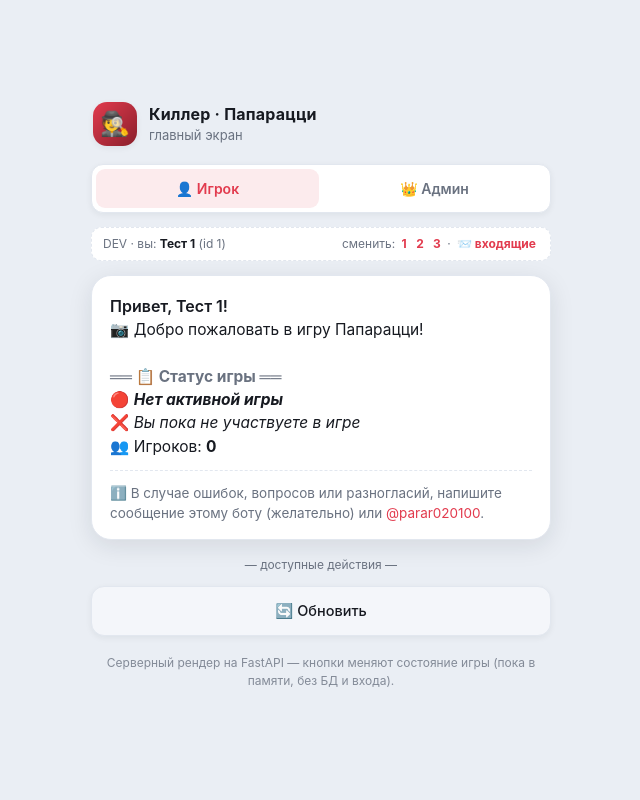
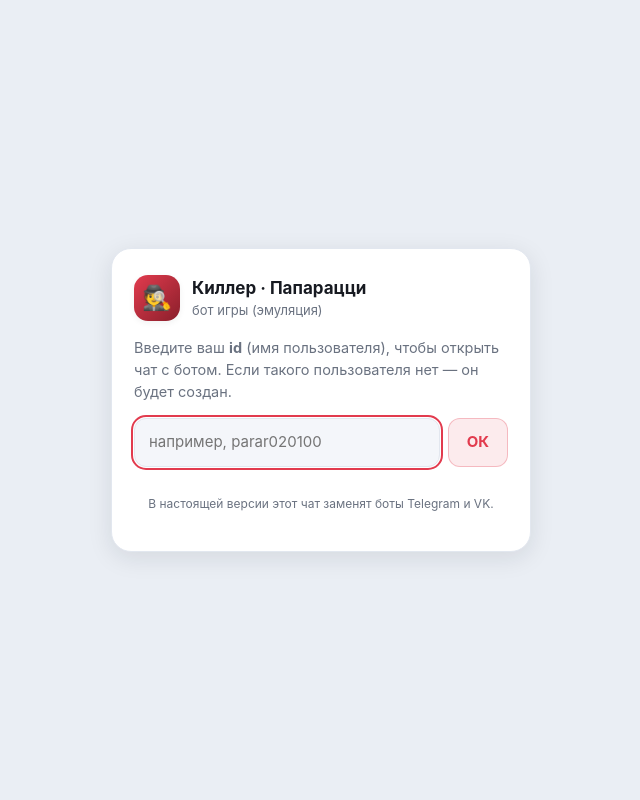
Before and after one commit to parar020100/killer-game-web, a FastAPI app: page / in a window 1280 px wide. Shown: the whole page, without its empty margins (319-959 px from the left). Run offline with FastAPI, Linux system fonts and the light colour scheme; data comes from the database, SQL or seed files in the repository.

Commit message:
Step 1: emulated chat landing + magic-link login + session
- Landing page `/` now emulates the bot chat: enter a username to open
  `/chat/<username>` (creates the profile on first open).
- Chat page shows the message history and a single `/start` button; `/start`
  issues a secure one-time magic link and posts it into the chat.
- `/login?token=` validates the token and sets a signed cookie session; the
  game dashboard moved to `/app` behind that session (`/logout` clears it).
- Magic links: 256-bit token, SHA-256-hashed in DB, single-use, 15-min TTL.
- core/auth.py (tokens), core/chat.py (chat log), msgfile gains sender tags;
  tg identity delivery now writes into the chat log.

Co-Authored-By: Claude Opus 4.8 <noreply@anthropic.com>

```diff
--- a/app.py
+++ b/app.py
@@ -1,26 +1,28 @@
-"""Веб-версия игры «Киллер / Папарацци» — каркас (FastAPI + Jinja2).
+"""Веб-версия игры «Киллер / Папарацци».
 
-Состояние игры, игроки и их каналы связи хранятся в SQLite (db.py, core/).
-
-Входа по аккаунту пока нет — вместо него DEV-режим на **тестовой** платформе:
-текущий пользователь выбирается параметром `?as=<N>` в адресе (по умолчанию 1).
-Каждое N — отдельная тестовая идентичность (platform='test'), поэтому в разных
-вкладках можно открыть разных пользователей (`?as=1`, `?as=2`, ...), не заводя
-реальных аккаунтов Telegram/VK. Уведомления такому пользователю падают в его
-«входящие» — их видно на странице /inbox/<N>.
+Архитектура входа:
+  /                     — эмуляция чата с ботом: поле «id» → открыть чат
+  /chat/<username>      — переписка с ботом: история + кнопка /start
+  /chat/<username>/start— бот присылает одноразовую ссылку для входа (magic-link)
+  /login?token=...      — проверка токена → подписанная cookie-сессия → /app
+  /app                  — игровой дашборд (доступен только вошедшему пользователю)
 
 Кнопки — обычные HTML-формы (POST → изменение состояния → редирект), без JavaScript.
-
 Запуск:  ./start.sh   (см. README.md)
 """
+import os
+import re
+from html import escape
 from pathlib import Path
 
 from fastapi import FastAPI, Request, Form, Query
 from fastapi.responses import HTMLResponse, RedirectResponse
 from fastapi.templating import Jinja2Templates
+from markupsafe import Markup
+from starlette.middleware.sessions import SessionMiddleware
 
 import db  # noqa: F401 — импорт инициализирует БД
-from core import inbox, admin_log
+from core import chat, auth, admin_log
 from core.game import Game
 from core.user import User
 
@@ -29,24 +31,36 @@ templates = Jinja2Templates(directory=str(BASE_DIR / "templates"))
 
 app = FastAPI(title="Killer / Paparazzi — web")
 
+# Подписанная cookie-сессия. Секрет — из переменной окружения (в проде обязателен).
+SECRET_KEY = os.getenv("SECRET_KEY", "dev-insecure-secret-change-me")
+app.add_middleware(SessionMiddleware, secret_key=SECRET_KEY)
+
 SUPPORT_CONTACT = "@parar020100"
 
 
 # ---------------------------------------------------------------------------
-# DEV: текущий пользователь по ?as=<N> (заменится входом по ссылке)
+# Текущий пользователь (по сессии)
 # ---------------------------------------------------------------------------
 
-def dev_current_user(as_id: str) -> User:
-    """Берёт/создаёт тестового пользователя с test-идентичностью uid = N."""
-    try:
-        uid = str(int(as_id))
-    except (TypeError, ValueError):
-        uid = "1"
-    return User.get_or_create_by_test(uid, username=f"test{uid}", name=f"Тест {uid}")
+def current_user(request: Request):
+    uid = request.session.get("uid")
+    return User.by_id(uid) if uid else None
+
+
+_URL_RE = re.compile(r"(https?://[^\s]+)")
+
+
+def linkify(text: str) -> Markup:
+    """Экранировать текст и превратить ссылки в кликабельные."""
+    out = _URL_RE.sub(
+        lambda m: f'<a href="{escape(m.group(1))}">{escape(m.group(1))}</a>',
+        escape(text),
+    )
+    return Markup(out.replace("\n", "<br>"))
 
 
 # ---------------------------------------------------------------------------
-# Кнопки и экраны
+# Кнопки и экраны игрового дашборда
 # ---------------------------------------------------------------------------
 
 def _btn(label, action=None, kind="", full=False, href=None):
@@ -56,7 +70,7 @@ def _btn(label, action=None, kind="", full=False, href=None):
 def player_view(user: User):
     game = Game()
     lines = [
-        f'<span class="hi">Привет, {user.get_name()}!</span>',
+        f'<span class="hi">Привет, {escape(user.get_name())}!</span>',
         "📷 Добро пожаловать в игру Папарацци!",
         "",
         '<span class="divider">══ 📋 Статус игры ══</span>',
@@ -78,10 +92,10 @@ def player_view(user: User):
     return "\n".join(lines), buttons
 
 
-def admin_view(user: User, as_id: str):
+def admin_view(user: User):
     game = Game()
     message = "\n".join([
-        f'<span class="hi">Привет, {user.get_name()}!</span>',
+        f'<span class="hi">Привет, {escape(user.get_name())}!</span>',
         "📷 Ты — администратор игры.",
         "",
         '<span class="divider">══ 📋 Статус игры ══</span>',
@@ -100,14 +114,13 @@ def admin_view(user: User, as_id: str):
     else:
         buttons.append(_btn("✅ Открыть регистрацию", "open_reg"))
 
-    buttons.append(_btn("📋 Журнал (admin log)",
-                        href=f"/admin-log?role=admin&as={as_id}", full=True))
+    buttons.append(_btn("📋 Журнал (admin log)", href="/admin-log", full=True))
     buttons.append(_btn("🔄 Обновить", "noop", full=True))
     return message, buttons
 
 
 # ---------------------------------------------------------------------------
-# Действия кнопок
+# Действия кнопок дашборда
 # ---------------------------------------------------------------------------
 
 def _broadcast(text, players_only=True):
@@ -149,25 +162,97 @@ def apply_action(action: str, user: User):
 
 
 # ---------------------------------------------------------------------------
-# Маршруты
+# Чат с ботом (эмуляция) + вход по ссылке
 # ---------------------------------------------------------------------------
 
 @app.get("/", response_class=HTMLResponse)
-def index(request: Request, role: str = "player", as_id: str = Query("1", alias="as")):
-    user = dev_current_user(as_id)
-    if role == "admin":
-        message, buttons = admin_view(user, as_id)
+def chat_entry(request: Request):
+    return templates.TemplateResponse(request, "chat_entry.html",
+                                      {"support_contact": SUPPORT_CONTACT})
+
+
+@app.get("/chat")
+def chat_open(id: str = ""):
+    username = chat.normalize(id)
+    if not username:
+        return RedirectResponse(url="/", status_code=303)
+    return RedirectResponse(url=f"/chat/{username}", status_code=303)
+
+
+@app.get("/chat/{username}", response_class=HTMLResponse)
+def chat_view(request: Request, username: str):
+    username = chat.normalize(username)
+    if not username:
+        return RedirectResponse(url="/", status_code=303)
+    # Открытие чата создаёт профиль при необходимости (как первый контакт с ботом).
+    User.get_or_create_by_tg(username, username=username, name=username)
+    messages = [
+        {"tag": m["tag"] or "bot", "ts": m["ts"], "html": linkify(m["body"])}
+        for m in chat.read(username)
+    ]
+    return templates.TemplateResponse(
+        request, "chat.html",
+        {"username": username, "messages": messages},
+    )
+
+
+@app.post("/chat/{username}/start")
+def chat_start(request: Request, username: str):
+    username = chat.normalize(username)
+    user = User.get_or_create_by_tg(username, username=username, name=username)
+    chat.add_user_message(username, "/start")
+    token = auth.create_login_token(user.id)
+    link = f"{request.base_url}login?token={token}"
+    chat.add_bot_message(
+        username,
+        "Здравствуйте! Нажмите на ссылку, чтобы войти в игру «Папарацци»:\n"
+        f"{link}\n"
+        "Ссылка одноразовая и действует 15 минут.",
+    )
+    return RedirectResponse(url=f"/chat/{username}", status_code=303)
+
+
+@app.get("/login")
+def login(request: Request, token: str = ""):
+    uid = auth.consume_token(token)
+    if uid is None:
+        return HTMLResponse(
+            "<h3>Ссылка недействительна или устарела.</h3>"
+            "<p>Вернитесь в чат и нажмите <b>/start</b> ещё раз.</p>",
+            status_code=400,
+        )
+    request.session["uid"] = uid
+    return RedirectResponse(url="/app", status_code=303)
+
+
+@app.get("/logout")
+def logout(request: Request):
+    request.session.clear()
+    return RedirectResponse(url="/", status_code=303)
+
+
+# ---------------------------------------------------------------------------
+# Игровой дашборд (только для вошедших)
+# ---------------------------------------------------------------------------
+
+@app.get("/app", response_class=HTMLResponse)
+def dashboard(request: Request, role: str = "player"):
+    user = current_user(request)
+    if user is None:
+        return RedirectResponse(url="/", status_code=303)
+
+    if role == "admin" and user.is_admin():
+        message, buttons = admin_view(user)
     else:
         role = "player"
         message, buttons = player_view(user)
 
     return templates.TemplateResponse(
-        request,
-        "index.html",
+        request, "index.html",
         {
             "role": role,
-            "as_id": as_id,
-            "user_id": user.id,
+            "is_admin": user.is_admin(),
+            "user_name": user.get_name(),
             "message_html": message,
             "buttons": buttons,
             "support_contact": SUPPORT_CONTACT,
@@ -176,37 +261,14 @@ def index(request: Request, role: str = "player", as_id: str = Query("1", alias=
 
 
 @app.post("/act")
-def act(action: str = Form(...), role: str = Form("player"), as_id: str = Form("1", alias="as")):
+def act(request: Request, action: str = Form(...), role: str = Form("player")):
     """Применить действие текущего пользователя и вернуться (Post/Redirect/Get)."""
-    user = dev_current_user(as_id)
+    user = current_user(request)
+    if user is None:
+        return RedirectResponse(url="/", status_code=303)
     apply_action(action, user)
-    role = "admin" if role == "admin" else "player"
-    return RedirectResponse(url=f"/?role={role}&as={as_id}", status_code=303)
-
-
-# ---------------------------------------------------------------------------
-# DEV: «входящие» тестовых идентичностей (симуляция уведомлений бота)
-# ---------------------------------------------------------------------------
-
-@app.get("/inbox/{uid}", response_class=HTMLResponse)
-def inbox_view(request: Request, uid: str, role: str = Query("player")):
-    messages = inbox.read_messages(uid)
-    return templates.TemplateResponse(
-        request,
-        "inbox.html",
-        {
-            "uid": uid,
-            "role": role if role == "admin" else "player",
-            "messages": messages,
-            "others": inbox.list_inboxes(),
-        },
-    )
-
-
-@app.post("/inbox/{uid}/clear")
-def inbox_clear(uid: str, role: str = Form("player")):
-    inbox.clear_inbox(uid)
-    return RedirectResponse(url=f"/inbox/{uid}?role={role}", status_code=303)
+    role = "admin" if role == "admin" and user.is_admin() else "player"
+    return RedirectResponse(url=f"/app?role={role}", status_code=303)
 
 
 # ---------------------------------------------------------------------------
@@ -214,15 +276,18 @@ def inbox_clear(uid: str, role: str = Form("player")):
 # ---------------------------------------------------------------------------
 
 @app.get("/admin-log", response_class=HTMLResponse)
-def admin_log_view(request: Request, as_id: str = Query("1", alias="as")):
+def admin_log_view(request: Request):
+    user = current_user(request)
+    if user is None or not user.is_admin():
+        return RedirectResponse(url="/app", status_code=303)
     return templates.TemplateResponse(
-        request,
-        "admin_log.html",
-        {"as_id": as_id, "messages": admin_log.read_messages()},
+        request, "admin_log.html", {"messages": admin_log.read_messages()},
     )
 
 
 @app.post("/admin-log/clear")
-def admin_log_clear(as_id: str = Form("1", alias="as")):
-    admin_log.clear()
-    return RedirectResponse(url=f"/admin-log?as={as_id}", status_code=303)
+def admin_log_clear(request: Request):
+    user = current_user(request)
+    if user and user.is_admin():
+        admin_log.clear()
+    return RedirectResponse(url="/admin-log", status_code=303)
--- a/requirements.txt
+++ b/requirements.txt
@@ -2,3 +2,4 @@ fastapi>=0.115
 uvicorn[standard]>=0.30
 jinja2>=3.1
 python-multipart>=0.0.9
+itsdangerous>=2.1
--- a/templates/admin_log.html
+++ b/templates/admin_log.html
@@ -75,7 +75,7 @@
       </div>
     </div>
 
-    <a class="backlink" href="/?role=admin&as={{ as_id }}">← в меню админа</a>
+    <a class="backlink" href="/app?role=admin">← в меню админа</a>
 
     {% if messages %}
       {% for m in messages %}
@@ -84,7 +84,6 @@
       <div class="actions">
         <span class="foot">Всего записей: {{ messages | length }}</span>
         <form method="post" action="/admin-log/clear">
-          <input type="hidden" name="as" value="{{ as_id }}">
           <button type="submit" class="btn">🗑️ Очистить</button>
         </form>
       </div>
--- /dev/null
+++ b/templates/chat_entry.html
@@ -0,0 +1,79 @@
+<!DOCTYPE html>
+<html lang="ru">
+<head>
+<meta charset="UTF-8">
+<meta name="viewport" content="width=device-width, initial-scale=1.0, viewport-fit=cover">
+<title>Киллер / Папарацци — бот</title>
+<style>
+  :root {
+    --bg: #eaeef4; --surface: #ffffff; --btn-bg: #f4f6fa; --btn-bg-hover: #eaeef4;
+    --text: #171a21; --text-dim: #6a7280; --border: #e2e7ef;
+    --accent: #e23b4e; --accent-soft: rgba(226,59,78,.10); --accent-border: rgba(226,59,78,.28);
+    --shadow: 0 6px 24px rgba(23,26,40,.10); --shadow-sm: 0 2px 6px rgba(23,26,40,.06);
+  }
+  @media (prefers-color-scheme: dark) {
+    :root {
+      --bg: #0e1116; --surface: #191d24; --btn-bg: #222831; --btn-bg-hover: #2a313b;
+      --text: #e9ecf1; --text-dim: #9aa4b2; --border: #2a313b;
+      --accent: #ff5069; --accent-soft: rgba(255,80,105,.14); --accent-border: rgba(255,80,105,.35);
+      --shadow: 0 8px 30px rgba(0,0,0,.45); --shadow-sm: 0 2px 8px rgba(0,0,0,.35);
+    }
+  }
+  * { box-sizing: border-box; }
+  html, body { margin: 0; padding: 0; }
+  body {
+    background: var(--bg); color: var(--text);
+    font-family: -apple-system, BlinkMacSystemFont, "Segoe UI", Roboto, Helvetica, Arial,
+                 "Apple Color Emoji", "Segoe UI Emoji", sans-serif;
+    line-height: 1.5; min-height: 100dvh; display: flex; align-items: center; justify-content: center;
+    padding: 20px 14px calc(20px + env(safe-area-inset-bottom));
+  }
+  .card {
+    width: 100%; max-width: 420px; background: var(--surface);
+    border: 1px solid var(--border); border-radius: 20px; box-shadow: var(--shadow);
+    padding: 26px 22px; display: flex; flex-direction: column; gap: 16px;
+  }
+  .head { display: flex; align-items: center; gap: 12px; }
+  .logo {
+    width: 46px; height: 46px; flex: 0 0 46px; border-radius: 14px;
+    display: grid; place-items: center; font-size: 24px;
+    background: linear-gradient(135deg, var(--accent), #8a1f2b); box-shadow: var(--shadow-sm);
+  }
+  .head .name { font-weight: 700; font-size: 17px; }
+  .head .sub { font-size: 13px; color: var(--text-dim); }
+  p.lead { margin: 0; font-size: 14.5px; color: var(--text-dim); }
+  form { display: flex; gap: 8px; }
+  input[type=text] {
+    flex: 1; min-width: 0; font: inherit; font-size: 15px; padding: 12px 14px;
+    border: 1px solid var(--border); border-radius: 12px; background: var(--btn-bg); color: var(--text);
+  }
+  input[type=text]:focus { outline: 2px solid var(--accent); outline-offset: 1px; }
+  button {
+    appearance: none; border: 1px solid var(--accent-border); background: var(--accent-soft);
+    color: var(--accent); font: inherit; font-weight: 650; font-size: 15px;
+    padding: 12px 18px; border-radius: 12px; cursor: pointer;
+  }
+  button:hover { filter: brightness(1.05); }
+  .foot { font-size: 12px; color: var(--text-dim); text-align: center; }
+</style>
+</head>
+<body>
+  <main class="card">
+    <div class="head">
+      <div class="logo">🕵️</div>
+      <div>
+        <div class="name">Киллер · Папарацци</div>
+        <div class="sub">бот игры (эмуляция)</div>
+      </div>
+    </div>
+    <p class="lead">Введите ваш <b>id</b> (имя пользователя), чтобы открыть чат с ботом.
+      Если такого пользователя нет — он будет создан.</p>
+    <form action="/chat" method="get">
+      <input type="text" name="id" placeholder="например, parar020100" autofocus
+             autocomplete="off" autocapitalize="off" spellcheck="false">
+      <button type="submit">ОК</button>
+    </form>
+    <p class="foot">В настоящей версии этот чат заменят боты Telegram и VK.</p>
+  </main>
+</body>
+</html>
--- a/templates/index.html
+++ b/templates/index.html
@@ -140,20 +140,16 @@
       </div>
     </div>
 
+    {% if is_admin %}
     <nav class="switch" aria-label="Роль">
-      <a href="/?role=player&as={{ as_id }}" class="{{ 'active' if role == 'player' else '' }}">👤 Игрок</a>
-      <a href="/?role=admin&as={{ as_id }}"  class="{{ 'active' if role == 'admin'  else '' }}">👑 Админ</a>
+      <a href="/app?role=player" class="{{ 'active' if role == 'player' else '' }}">👤 Игрок</a>
+      <a href="/app?role=admin"  class="{{ 'active' if role == 'admin'  else '' }}">👑 Админ</a>
     </nav>
+    {% endif %}
 
     <div class="devbar">
-      <span>DEV · вы: <b>Тест {{ as_id }}</b> (id&nbsp;{{ user_id }})</span>
-      <span class="as-links">
-        сменить:
-        <a href="/?role={{ role }}&as=1">1</a>
-        <a href="/?role={{ role }}&as=2">2</a>
-        <a href="/?role={{ role }}&as=3">3</a>
-        · <a href="/inbox/{{ as_id }}?role={{ role }}">📨 входящие</a>
-      </span>
+      <span>Вы вошли как <b>{{ user_name }}</b></span>
+      <span class="as-links"><a href="/logout">выйти</a></span>
     </div>
 
     <div class="bubble">{{ message_html | safe }}<span class="support">ℹ️ В случае ошибок, вопросов или разногласий, напишите сообщение этому боту (желательно) или <a href="#">{{ support_contact }}</a>.</span></div>
@@ -168,7 +164,6 @@
         <form method="post" action="/act">
           <input type="hidden" name="action" value="{{ b.action }}">
           <input type="hidden" name="role" value="{{ role }}">
-          <input type="hidden" name="as" value="{{ as_id }}">
           <button type="submit" class="btn{% if b.kind %} {{ b.kind }}{% endif %}{% if b.full %} full{% endif %}">{{ b.label }}</button>
         </form>
         {% else %}
@@ -177,7 +172,7 @@
       {% endfor %}
     </div>
 
-    <p class="foot">Серверный рендер на FastAPI — кнопки меняют состояние игры (пока в памяти, без БД и входа).</p>
+    <p class="foot">Серверный рендер на FastAPI · вход по одноразовой ссылке из чата бота.</p>
   </main>
 </body>
 </html>
```
Also changed, not shown: core/auth.py (added, +56 -0 lines), core/chat.py (added, +52 -0 lines), core/identity.py (+6 -2 lines), core/msgfile.py (+11 -8 lines), db.py (+5 -4 lines), templates/chat.html (added, +107 -0 lines).
